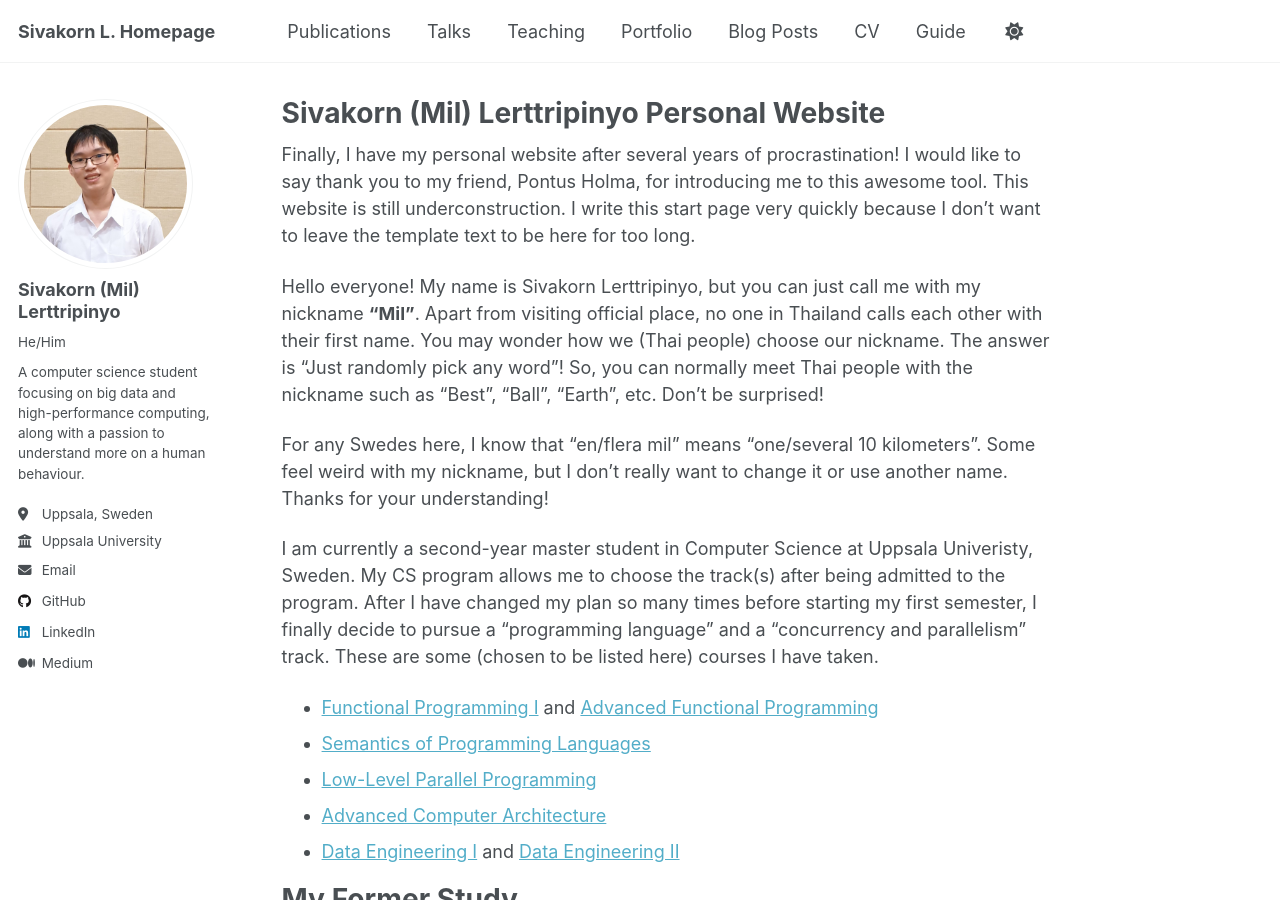
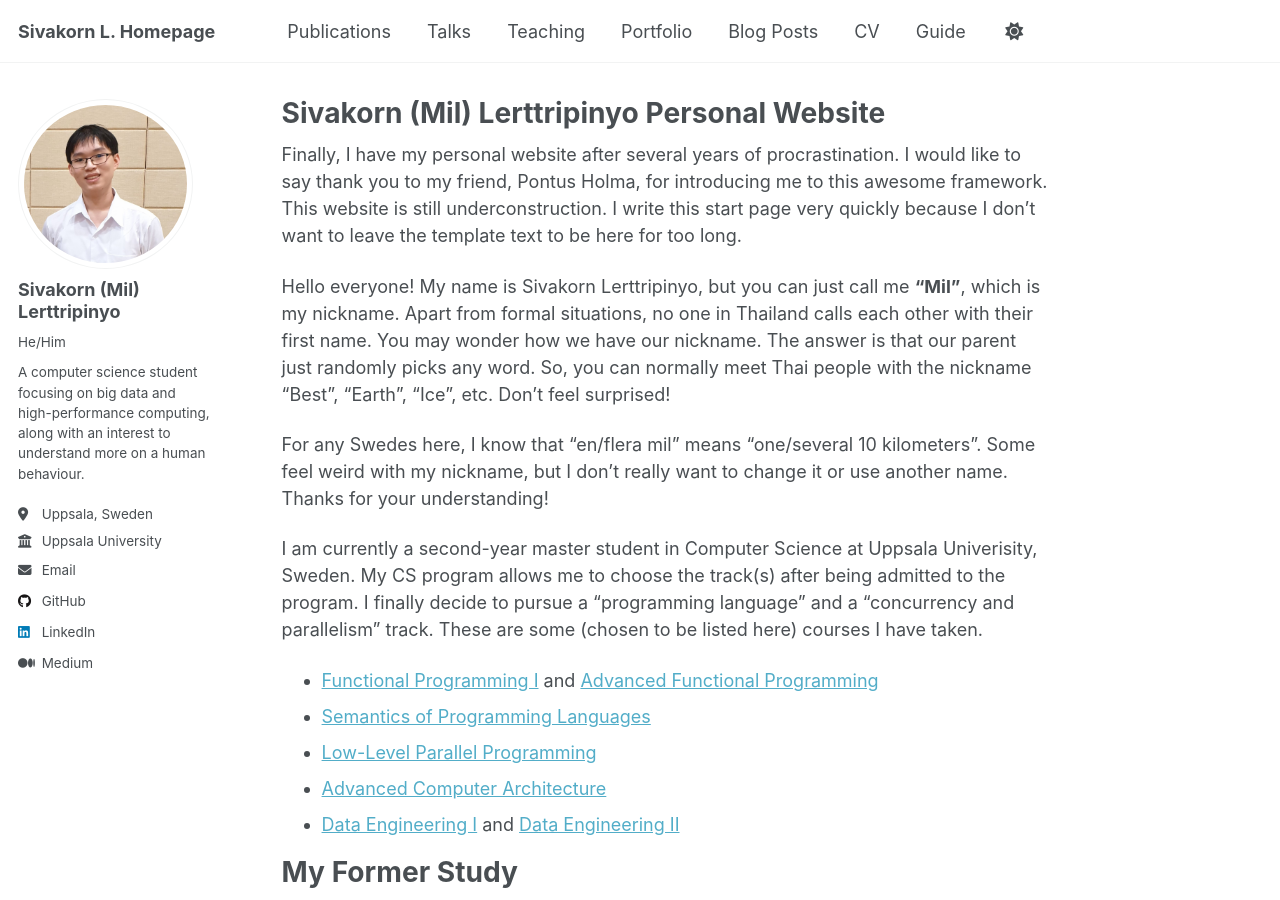
Before and after one commit to CaQtiml/caqtiml.github.io, a Jekyll site: the page built from _pages/about.md, in a window 1280 px wide and 900 px high. Built offline with Jekyll 4.4.1, drawn with Linux system fonts in a browser that asks for light colours; a script that is not in the unit is left out; some of the changed text lies outside the part shown.

Commit message:
update minor detail

```diff
--- a/_config.yml
+++ b/_config.yml
@@ -28,7 +28,7 @@ author:
   # bio              : |
   #   BEng Information and Communication Engineering
   #   MSc Computer Science
-  bio              : A computer science student focusing on big data and high-performance computing, along with a passion to understand more on a human behaviour.
+  bio              : A computer science student focusing on big data and high-performance computing, along with an interest to understand more on a human behaviour.
   location         : "Uppsala, Sweden"
   employer         : "Uppsala University"
   uri              : # URL
--- a/_pages/about.md
+++ b/_pages/about.md
@@ -7,13 +7,13 @@ redirect_from:
   - /about.html
 ---
 
-Finally, I have my personal website after several years of procrastination! I would like to say thank you to my friend, Pontus Holma, for introducing me to this awesome tool. This website is still underconstruction. I write this start page very quickly because I don't want to leave the template text to be here for too long.
+Finally, I have my personal website after several years of procrastination. I would like to say thank you to my friend, Pontus Holma, for introducing me to this awesome framework. This website is still underconstruction. I write this start page very quickly because I don't want to leave the template text to be here for too long.
 
-Hello everyone! My name is Sivakorn Lerttripinyo, but you can just call me with my nickname <b>"Mil"</b>. Apart from visiting official place, no one in Thailand calls each other with their first name. You may wonder how we (Thai people) choose our nickname. The answer is "Just randomly pick any word"! So, you can normally meet Thai people with the nickname such as "Best", "Ball", "Earth", etc. Don't be surprised!
+Hello everyone! My name is Sivakorn Lerttripinyo, but you can just call me <b>"Mil"</b>, which is my nickname. Apart from formal situations, no one in Thailand calls each other with their first name. You may wonder how we have our nickname. The answer is that our parent just randomly picks any word. So, you can normally meet Thai people with the nickname "Best", "Earth", "Ice", etc. Don't feel surprised!
 
 For any Swedes here, I know that "en/flera mil" means "one/several 10 kilometers". Some feel weird with my nickname, but I don't really want to change it or use another name. Thanks for your understanding!
 
-I am currently a second-year master student in Computer Science at Uppsala Univeristy, Sweden. My CS program allows me to choose the track(s) after being admitted to the program. After I have changed my plan so many times before starting my first semester, I finally decide to pursue a "programming language" and a "concurrency and parallelism" track. These are some (chosen to be listed here) courses I have taken.
+I am currently a second-year master student in Computer Science at Uppsala Univerisity, Sweden. My CS program allows me to choose the track(s) after being admitted to the program. I finally decide to pursue a "programming language" and a "concurrency and parallelism" track. These are some (chosen to be listed here) courses I have taken.
 - [Functional Programming I](https://www.uu.se/en/study/course?query=1DL330) and [Advanced Functional Programming](https://www.uu.se/en/study/course?query=1DL450)
 - [Semantics of Programming Languages](https://www.uu.se/en/study/course?query=1DL311)
 - [Low-Level Parallel Programming](https://www.uu.se/en/study/course?query=1DT116)
```
Also changed, not shown: other parts of _pages/about.md (+1 -1 lines).
